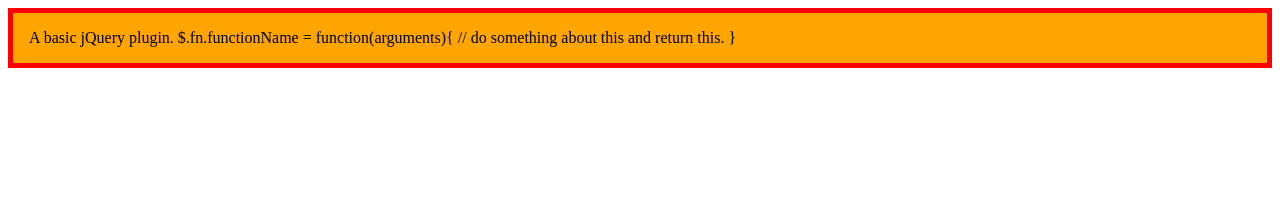
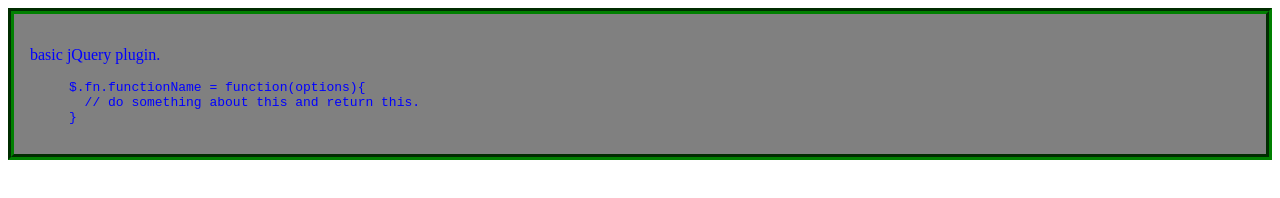
Before and after one commit to ghithub/Javascript, a plain HTML site: page jqueryPlugin.html in a window 1280 px wide. Drawn offline with nearby package versions, Linux system fonts and the light colour scheme.

Commit message:
updated plugin by providing an option.

```diff
--- a/jqueryPlugin.html
+++ b/jqueryPlugin.html
@@ -7,23 +7,32 @@
 </head>
 <body>
  <div class="test">
-     A basic jQuery plugin. $.fn.functionName = function(arguments){
+     <p>basic jQuery plugin. </p>
+     <pre>
+     $.fn.functionName = function(options){
        // do something about this and return this.
      }
+</pre>
 </div>
 
 <script>
     (function ($) {
-        $.fn.applyBackColor = function (color) {
-            this.css({ "background-color": color, "padding": "1em" });
+        $.fn.applyStyles = function (options) {
+            var opts = $.extend({}, $.fn.applyStyles.defaults, options);
+            this.css(opts);
             return this;
         };
     })(jQuery);
 
+    $.fn.applyStyles.defaults = {
+        "color": "red",
+        "background-color": "yellow",
+        "border": "2px solid red"
+    };
 
-    $("div.test").applyBackColor("orange").css("border", "5px solid red");
+    $.fn.applyStyles.defaults.color = "blue";
 
-
+    $("div.test").applyStyles({"background-color": "gray", "border":"6px groove green", "padding": "1em"});
 </script>
 </body>
 </html>
```
